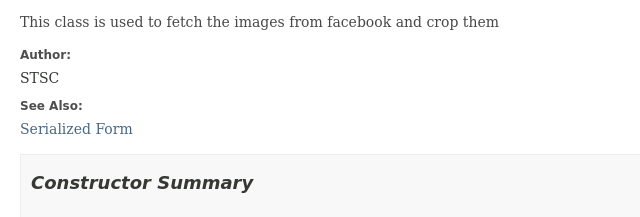
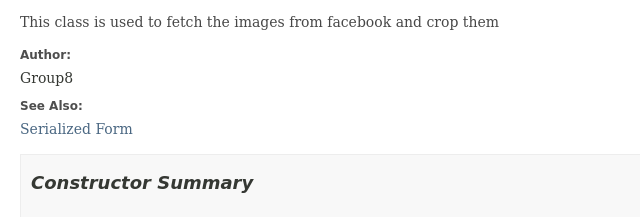
Before and after one commit to sumanthgollapudi/javadocs, a plain HTML site: page Crop.html in a window 1280 px wide. Shown: the part 352-569 px from the top of the page, 0-640 px from the left. Drawn offline with Linux system fonts and the light colour scheme; a web font is replaced by a local one.

Commit message:
finalchange

```diff
--- a/Crop.html
+++ b/Crop.html
@@ -93,7 +93,7 @@ loadScripts(document, 'script');</script>
 <div class="block">This class is used to fetch the images from facebook and crop them</div>
 <dl class="notes">
 <dt>Author:</dt>
-<dd>STSC</dd>
+<dd>Group8</dd>
 <dt>See Also:</dt>
 <dd><a href="serialized-form.html#Crop">Serialized Form</a></dd>
 </dl>
```
